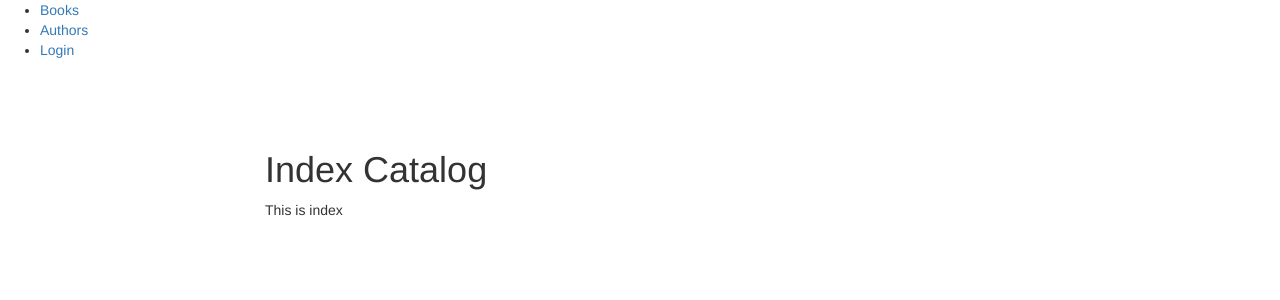
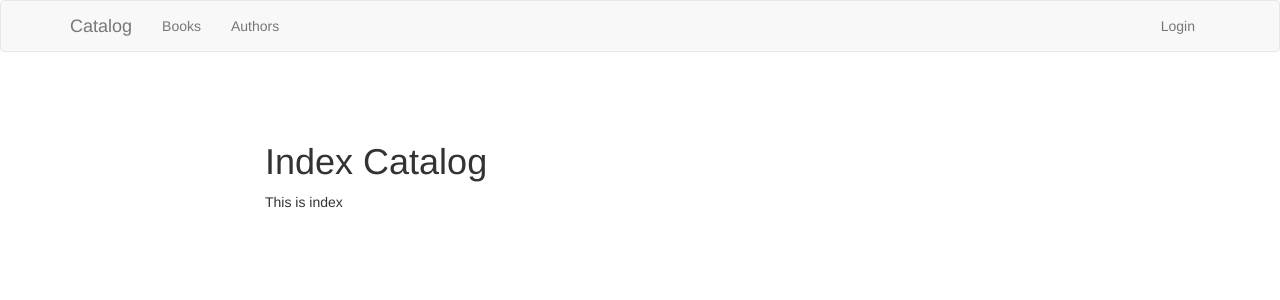
Before and after one commit to KlukvaMors/django_book_catalog, a Django app: page /catalog/ in a window 1280 px wide. Shown: the top 300 px of the page. Run offline with Django 3.2, Linux system fonts and the light colour scheme; some libraries are stand-ins or nearby versions.

Commit message:
navbar added

```diff
--- a/book_catalog/templates/base.html
+++ b/book_catalog/templates/base.html
@@ -10,22 +10,9 @@
 
 </head>
 <body>
-  {% block sidebar %}
 
-    <ul class="sidebar-nav">
-      <li><a href="{% url 'book-list' %}">Books</a></li>
-      <li><a href="{% url 'author-list' %}">Authors</a></li>
+  {% include "navbar.html" %}
 
-
-    {% if user.is_authenticated %}
-      <li>User: {{ user.get_username }}</li>
-      <li><a href="{% url 'logout'%}?next={{request.path}}">Logout</a></li>
-    {% else %}
-      <li><a href="{% url 'login'%}?next={{request.path}}">Login</a></li>
-    {% endif %}
-    </ul>
-
-  {% endblock %}
 
   <div class="container" style="margin-top: 5em;">
     <div class="row">
--- /dev/null
+++ b/book_catalog/templates/navbar.html
@@ -0,0 +1,30 @@
+<nav class="navbar navbar-default">
+    <div class="container">
+      <!-- Brand and toggle get grouped for better mobile display -->
+      <div class="navbar-header">
+        <a class="navbar-brand" href="#">Catalog</a>
+      </div>
+
+      <!-- Collect the nav links, forms, and other content for toggling -->
+      <div class="collapse navbar-collapse" id="bs-example-navbar-collapse-1">
+        <ul class="nav navbar-nav">
+            <li {% if request.resolver_match.url_name == 'book-list' %}class="active"{% endif %}>
+                <a href="{% url 'book-list'%}">Books</a>
+            </li>
+            <li {% if request.resolver_match.url_name == 'author-list' %}class="active"{% endif %}>
+                <a href="{% url 'author-list'%}">Authors</a>
+            </li>
+        </ul>
+
+        <ul class="nav navbar-nav navbar-right">
+            {% if user.is_authenticated %}
+                <li class="navbar-text">User: {{ user.get_username }}</li>
+                <li><a href="{% url 'logout'%}?next={{request.path}}">Logout</a></li>
+            {% else %}
+                <li><a href="{% url 'login'%}?next={{request.path}}">Login</a></li>
+            {% endif %}
+
+        </ul>
+      </div><!-- /.navbar-collapse -->
+    </div><!-- /.container -->
+  </nav>
```
